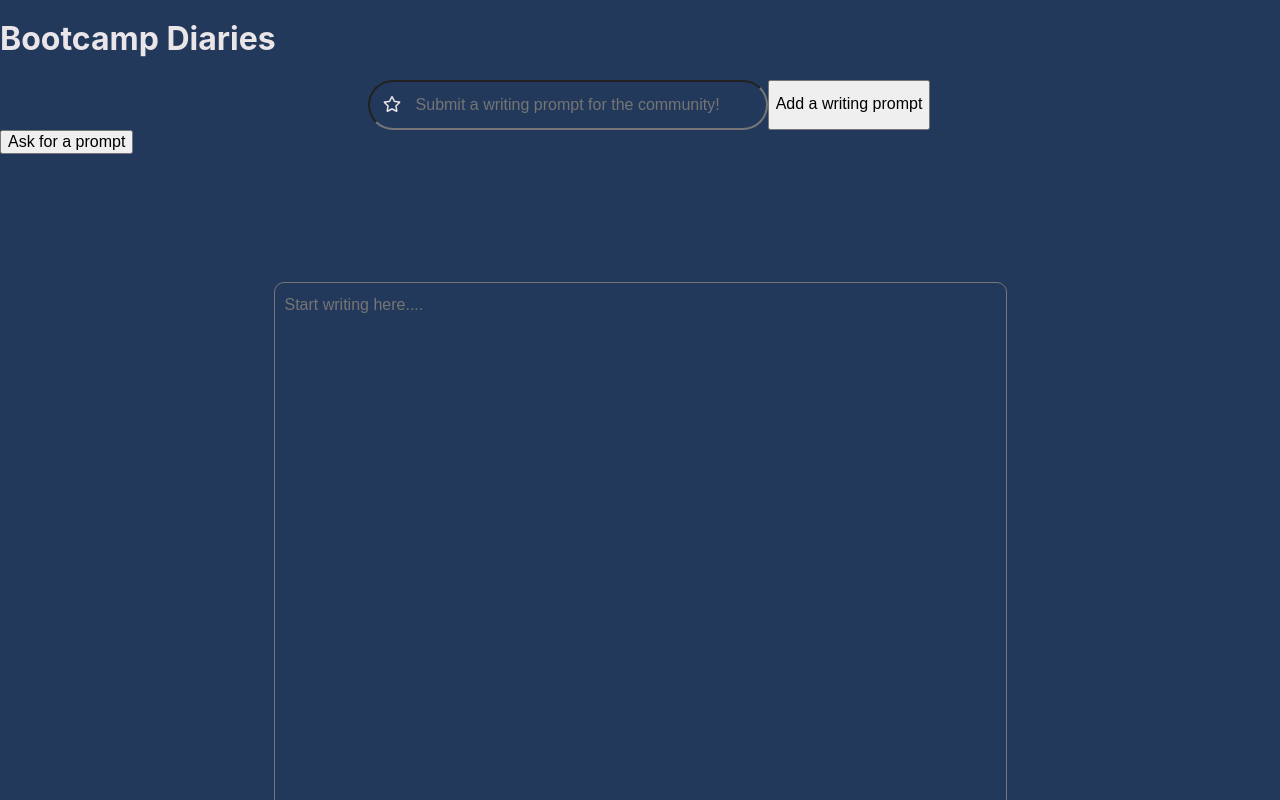
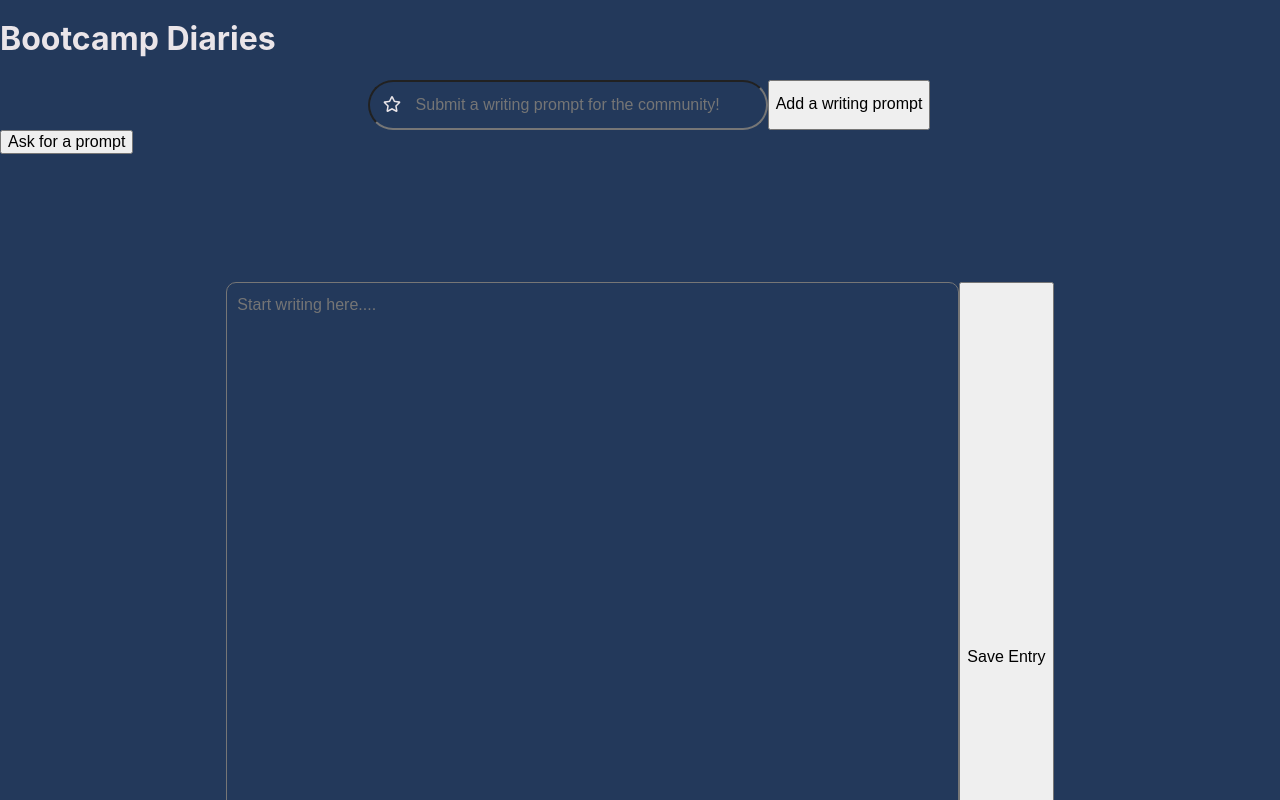
Before and after one commit to 4-u-2-write/4-u-2-write, a React (Create React App) app: page / in a window 1280 px wide. Shown: the top 800 px of the page. Built offline with nearby package versions, Linux system fonts and the light colour scheme; no server answers; the database is empty.

Commit message:
working entry area, saving to firebase

```diff
--- a/src/App.js
+++ b/src/App.js
@@ -17,6 +17,8 @@ function App() {
   const [prompts, setPrompts] = useState([]);
   const [userPromptInput, setUserPromptInput] = useState('');
   const [displayPrompt, setDisplayPrompt] = useState('');
+  // const [entries, setEntries] = useState('');
+  const [userEntryInput, setUserEntryInput] = useState('');
 
   // event listener functions
   // 1. user typing in text input
@@ -36,10 +38,25 @@ function App() {
   }
 
 
+  const handleEntryChange = (e) => {
+    setUserEntryInput(e.target.value);
+  }
+  // Click on user entry
+  const handleEntryClick = (e) => {
+    e.preventDefault();
+    if(userEntryInput !== "") {
+      const dbRefEntries = firebase.database().ref('/Entries');
+      dbRefEntries.push(userEntryInput);
+    }
+    setUserEntryInput('');
+  }
+
+
 
   useEffect(() => {
     // ref to firebase with nested prompts data
     const dbRefPrompts = firebase.database().ref('/Prompts');
+    const dbRefEntries = firebase.database().ref('/Entries');
 
     dbRefPrompts.on('value', (response) => {
       // console.log(response.val());
@@ -54,6 +71,7 @@ function App() {
       // console.log(newState);
 
     });
+
 
   }, [])
 
@@ -89,10 +107,17 @@ function App() {
         </p>
 
 
-      <div className="text-box">
-        <textarea id="story" name="story"placeholder="Start writing here...." rows="25" cols="75">
+      <form className="text-box">
+        <textarea
+        id="story" name="story"
+        placeholder="Start writing here...."
+        rows="25" cols="75"
+        onChange={handleEntryChange}
+        value={userEntryInput}
+        >
         </textarea>
-      </div>
+        <button type="submit" onClick={handleEntryClick}>Save Entry</button>
+      </form>
 
 
     </div>
```
